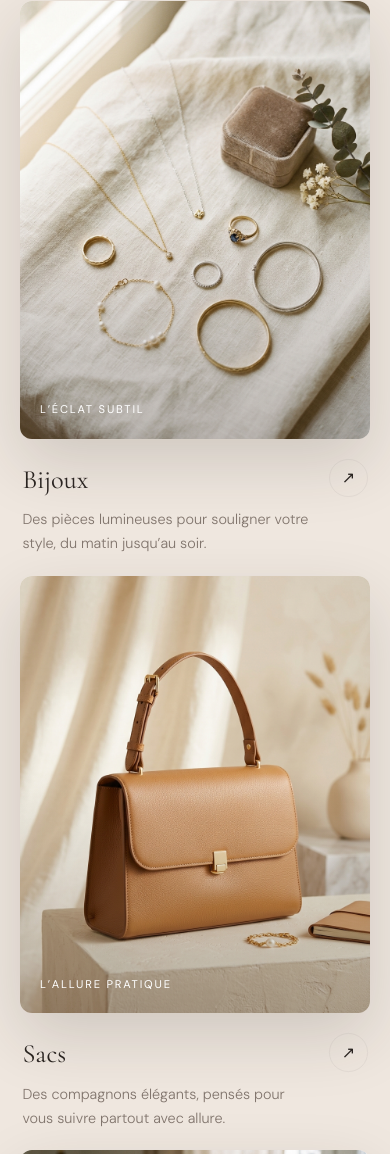
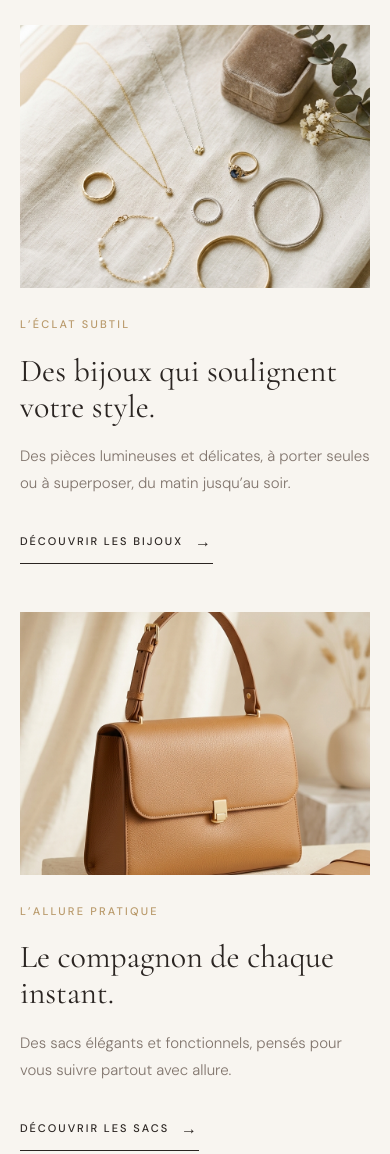
Before and after one commit to Rakotozonirina/women-beauty, a plain HTML site: page index.html in a window 390 px wide. Shown: the part 6562-7716 px from the top of the page. Drawn offline with nearby package versions, Linux system fonts and the light colour scheme.

Commit message:
changement de layout

```diff
--- a/index.html
+++ b/index.html
@@ -299,20 +299,20 @@
       <div class="showcase-grid">
         <article class="showcase-card reveal-scale">
           <a class="showcase-card-link" href="#bijoux" aria-label="Découvrir les bijoux">
-            <div class="showcase-card-image"><img src="assets/images/category-bijoux.jpg" alt="Bijoux délicats dorés" loading="lazy" width="600" height="800"><span class="showcase-card-tag">L’éclat subtil</span></div>
-            <div class="showcase-card-copy"><div><h3>Bijoux</h3><p>Des pièces lumineuses pour souligner votre style, du matin jusqu’au soir.</p></div><span class="showcase-card-arrow" aria-hidden="true">↗</span></div>
+            <div class="showcase-card-image"><img src="assets/images/category-bijoux.jpg" alt="Bijoux délicats dorés" loading="lazy" width="600" height="800"></div>
+            <div class="showcase-card-copy"><div><span class="showcase-card-tag">L’éclat subtil</span><h3>Des bijoux qui soulignent votre style.</h3><p>Des pièces lumineuses et délicates, à porter seules ou à superposer, du matin jusqu’au soir.</p><span class="showcase-card-link-label">Découvrir les bijoux <span aria-hidden="true">→</span></span></div></div>
           </a>
         </article>
         <article class="showcase-card reveal-scale delay-1">
           <a class="showcase-card-link" href="#sacs" aria-label="Découvrir les sacs">
-            <div class="showcase-card-image"><img src="assets/images/category-sacs.jpg" alt="Sac élégant de la collection" loading="lazy" width="600" height="800"><span class="showcase-card-tag">L’allure pratique</span></div>
-            <div class="showcase-card-copy"><div><h3>Sacs</h3><p>Des compagnons élégants, pensés pour vous suivre partout avec allure.</p></div><span class="showcase-card-arrow" aria-hidden="true">↗</span></div>
+            <div class="showcase-card-image"><img src="assets/images/category-sacs.jpg" alt="Sac élégant de la collection" loading="lazy" width="600" height="800"></div>
+            <div class="showcase-card-copy"><div><span class="showcase-card-tag">L’allure pratique</span><h3>Le compagnon de chaque instant.</h3><p>Des sacs élégants et fonctionnels, pensés pour vous suivre partout avec allure.</p><span class="showcase-card-link-label">Découvrir les sacs <span aria-hidden="true">→</span></span></div></div>
           </a>
         </article>
         <article class="showcase-card reveal-scale delay-2">
           <a class="showcase-card-link" href="#bougies" aria-label="Découvrir les bougies">
-            <div class="showcase-card-image"><img src="assets/images/category-bougies.jpg" alt="Bougie parfumée aux tons chaleureux" loading="lazy" width="600" height="800"><span class="showcase-card-tag">L’instant douceur</span></div>
-            <div class="showcase-card-copy"><div><h3>Bougies</h3><p>Une flamme douce et des notes parfumées pour créer votre moment à vous.</p></div><span class="showcase-card-arrow" aria-hidden="true">↗</span></div>
+            <div class="showcase-card-image"><img src="assets/images/category-bougies.jpg" alt="Bougie parfumée aux tons chaleureux" loading="lazy" width="600" height="800"></div>
+            <div class="showcase-card-copy"><div><span class="showcase-card-tag">L’instant douceur</span><h3>Une flamme qui invite à ralentir.</h3><p>Des bougies parfumées aux notes enveloppantes pour créer un moment à vous.</p><span class="showcase-card-link-label">Découvrir les bougies <span aria-hidden="true">→</span></span></div></div>
           </a>
         </article>
       </div>
--- a/style.css
+++ b/style.css
@@ -878,24 +878,33 @@ input, select, textarea { font-family: var(--font-body); }
 .checkout-success-msg { font-size: 1rem; color: var(--color-taupe); line-height: 1.7; }
 
 /* ======================== ESSENTIALS SHOWCASE ======================== */
-.showcase-section { background: var(--color-beige); padding: 6rem 0; }
-.showcase-heading { max-width: 660px; margin: 0 auto 3.5rem; text-align: center; }
+.showcase-section { background: var(--color-ivory); padding: 6rem 0 7rem; }
+.showcase-heading { max-width: 660px; margin: 0 auto 5rem; text-align: center; }
 .showcase-heading .section-title { margin-bottom: 1.25rem; }
 .showcase-desc { max-width: 520px; margin: 0 auto; color: var(--color-taupe); font-size: 1.0625rem; line-height: 1.7; font-weight: 300; }
-.showcase-grid { display: grid; grid-template-columns: repeat(3, minmax(0, 1fr)); gap: 1.5rem; }
+.showcase-grid { display: grid; grid-template-columns: 1fr; gap: 5rem; }
 .showcase-card { min-width: 0; }
-.showcase-card-link { display: block; color: inherit; text-decoration: none; }
-.showcase-card-image { position: relative; overflow: hidden; aspect-ratio: 4 / 5; border-radius: var(--radius-lg); background: var(--color-ivory); box-shadow: var(--shadow-lg); }
-.showcase-card-image::after { content: ""; position: absolute; inset: 45% 0 0; background: linear-gradient(transparent, rgba(35, 25, 20, .22)); pointer-events: none; }
+.showcase-card-link {
+  display: grid;
+  grid-template-columns: minmax(0, 1.08fr) minmax(0, .92fr);
+  align-items: center;
+  gap: clamp(2rem, 7vw, 6rem);
+  color: inherit;
+  text-decoration: none;
+}
+.showcase-card:nth-child(even) .showcase-card-image { order: 2; }
+.showcase-card-image { position: relative; overflow: hidden; aspect-ratio: 3 / 2; background: var(--color-beige); }
 .showcase-card-image img { display: block; width: 100%; height: 100%; object-fit: cover; transition: transform 800ms cubic-bezier(.2,.7,.2,1), filter 500ms ease; }
-.showcase-card:hover .showcase-card-image img, .showcase-card:focus-within .showcase-card-image img { transform: scale(1.07); filter: saturate(1.06); }
-.showcase-card-tag { position: absolute; z-index: 1; left: 1.25rem; bottom: 1.25rem; color: #fff; font-size: .7rem; letter-spacing: .16em; text-transform: uppercase; }
-.showcase-card-copy { display: flex; justify-content: space-between; align-items: flex-start; gap: 1rem; padding: 1.25rem .15rem 0; }
-.showcase-card-copy h3 { margin: 0 0 .45rem; font-family: var(--font-display); font-size: 1.65rem; font-weight: 400; }
-.showcase-card-copy p { max-width: 310px; margin: 0; color: var(--color-taupe); font-size: .9rem; line-height: 1.65; font-weight: 300; }
-.showcase-card-arrow { display: grid; place-items: center; flex: 0 0 2.4rem; width: 2.4rem; height: 2.4rem; border: 1px solid var(--color-border); border-radius: 50%; color: var(--color-espresso); transition: color var(--transition-base), background var(--transition-base), transform var(--transition-base); }
-.showcase-card:hover .showcase-card-arrow, .showcase-card:focus-within .showcase-card-arrow { color: var(--color-white); background: var(--color-espresso); transform: translate(2px, -2px); }
-@media (prefers-reduced-motion: reduce) { .showcase-card-image img, .showcase-card-arrow { transition: none; } }
+.showcase-card:hover .showcase-card-image img, .showcase-card:focus-within .showcase-card-image img { transform: scale(1.04); filter: saturate(1.06); }
+.showcase-card-copy { display: flex; align-items: center; padding: 2rem 0; }
+.showcase-card-copy > div { max-width: 480px; }
+.showcase-card-tag { display: block; margin-bottom: 1.2rem; color: var(--color-champagne); font-size: .6875rem; font-weight: 500; letter-spacing: .2em; text-transform: uppercase; }
+.showcase-card-copy h3 { margin: 0 0 1.15rem; font-family: var(--font-display); font-size: clamp(2rem, 3.4vw, 3.25rem); font-weight: 400; line-height: 1.13; }
+.showcase-card-copy p { max-width: 400px; margin: 0; color: var(--color-taupe); font-size: .9375rem; line-height: 1.8; font-weight: 300; }
+.showcase-card-link-label { display: inline-flex; align-items: center; gap: .75rem; margin-top: 2rem; padding-bottom: .5rem; border-bottom: 1px solid var(--color-espresso); color: var(--color-espresso); font-size: .6875rem; font-weight: 500; letter-spacing: .18em; text-transform: uppercase; }
+.showcase-card-link-label span { font-size: 1rem; transition: transform var(--transition-base); }
+.showcase-card:hover .showcase-card-link-label span, .showcase-card-link:focus-visible .showcase-card-link-label span { transform: translateX(4px); }
+@media (prefers-reduced-motion: reduce) { .showcase-card-image img, .showcase-card-link-label span { transition: none; } }
 /* ======================== EDITORIAL ======================== */
 .editorial-section { background: var(--color-white); padding: 8rem 0; }
 .editorial-inner {
@@ -1037,14 +1046,18 @@ input, select, textarea { font-family: var(--font-body); }
   .footer-inner { grid-template-columns: 1fr 1fr; gap: 3rem; }
 }
 @media (max-width: 1024px) {
-  .showcase-grid { grid-template-columns: repeat(2, minmax(0, 1fr)); gap: 1.25rem; }
-  .showcase-card:last-child { grid-column: 1 / -1; width: calc(50% - .625rem); justify-self: center; }
+  .showcase-grid { gap: 3.5rem; }
+  .showcase-card-link { gap: 2.5rem; }
   .editorial-inner { grid-template-columns: 1fr; gap: 4rem; }
   .editorial-image { max-width: 500px; }
 }
 @media (max-width: 768px) {
-  .showcase-grid { grid-template-columns: 1fr; max-width: 540px; margin: 0 auto; }
-  .showcase-card:last-child { grid-column: auto; width: auto; }
+  .showcase-grid { gap: 3rem; }
+  .showcase-card-link { grid-template-columns: 1fr; gap: 1.25rem; }
+  .showcase-card:nth-child(even) .showcase-card-image { order: 0; }
+  .showcase-card-image { aspect-ratio: 4 / 3; }
+  .showcase-card-copy { padding: .5rem 0 0; }
+  .showcase-card-copy h3 { font-size: clamp(2rem, 8vw, 2.75rem); }
   :root { --header-h: 74px; --header-pad: 10px; }
   .section { padding: 5rem 0; }
   .section-header { margin-bottom: 2.5rem; }
@@ -1074,7 +1087,7 @@ input, select, textarea { font-family: var(--font-body); }
   .newsletter-btn { border-radius: 0 0 var(--radius-sm) var(--radius-sm); }
   .checkout-content { padding: 2rem 1.5rem; }
   .editorial-inner { gap: 3rem; }
-  .showcase-section { padding: 4rem 0; }
+  .showcase-section { padding: 4rem 0 5rem; }
 }
 @media (max-width: 480px) {
   :root { --container-padding: 1.25rem; }
```
